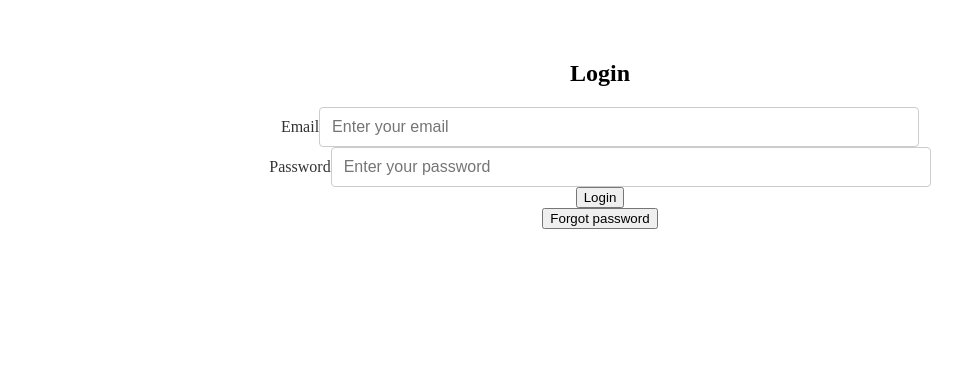
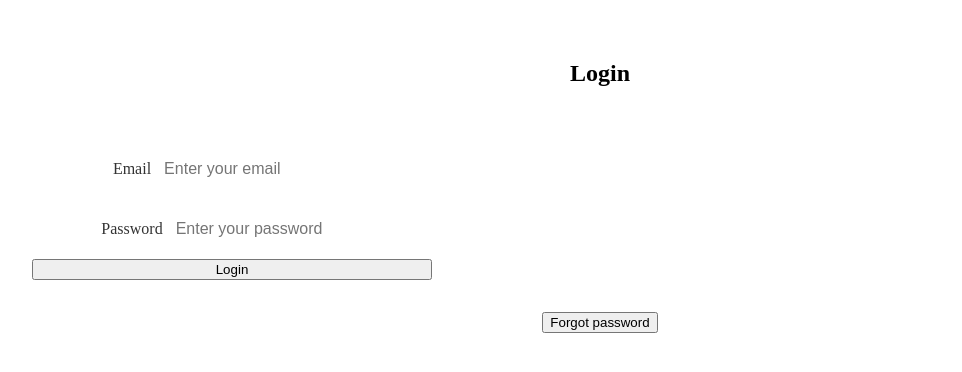
Before and after one commit to SabanaSK/Book-Library, a React (Vite) app: page /#/ in a window 1280 px wide. Shown: the top 372 px of the page, without its empty margins (40-1002 px from the left). Built offline with nearby package versions, Linux system fonts and the light colour scheme.

Commit message:
Made changes in LoginPage CSS
- Updated LoginPage.jsx , CSS file with App.css.

```diff
--- a/src/App.css
+++ b/src/App.css
@@ -4,3 +4,42 @@
   padding: 2rem;
   text-align: center;
 }
+
+:root {
+  --white-font-color: #fff;
+  --background-button: #ec578e;
+  --background-button-hover: #d64481;
+  --background-form: #D782E0;
+  --font-family: helvetica, arial, sans-serif;
+}
+
+input[type="text"]:focus,
+input[type="password"]:focus {
+  .error {
+    margin-top: 0.25rem;
+    font-size: 0.875rem;
+  }
+}
+
+input[type="text"],
+input[type="password"] {
+  margin: 0.5rem 0;
+  padding: 0.75rem;
+  border: 1px solid #fff;
+  background: transparent;
+  border-radius: 4px;
+  outline: none;
+  color: white;
+  font-size: 1rem;
+  transition: border-color 0.3s ease-in-out;
+}
+
+form {
+  padding: 2rem;
+  border-radius: 8px;
+  width: 80%;
+  max-width: 400px;
+  display: flex;
+  flex-direction: column;
+
+}
--- a/src/pages/LoginPage/LoginPage.jsx
+++ b/src/pages/LoginPage/LoginPage.jsx
@@ -100,7 +100,7 @@ const LoginPage = () => {
   };
 
   return (
-    <div className={styles.loginPage}>
+    <div className={styles["login-Page"]}>
       <h2>Login</h2>
       <form onSubmit={handleSubmit} ref={formRef}>
         <Input
@@ -110,7 +110,7 @@ const LoginPage = () => {
           onChange={handleInputChange}
           placeholder="Enter your email"
         />
-        {errors.email && <p className={styles.error}>{errors.email}</p>}
+        {errors.email && <p className={styles["error"]}>{errors.email}</p>}
         <Input
           label="Password"
           type="password"
@@ -118,18 +118,19 @@ const LoginPage = () => {
           onChange={handleInputChange}
           placeholder="Enter your password"
         />
-        {errors.password && <p className={styles.error}>{errors.password}</p>}
+        {errors.password && (
+          <p className={styles["error"]}>{errors.password}</p>
+        )}
         {errors.genericError && (
-          <p className={styles.error}>{errors.genericError}</p>
+          <p className={styles["error"]}>{errors.genericError}</p>
         )}
-        <button type="submit" className={styles.submitButton}>
+        <button type="submit" className={styles["submitButton"]}>
           Login
         </button>
       </form>
       <button
         onClick={handleForgotPasswordClick}
-        className={styles.forgotButton}
-      >
+        className={styles["forgot-Button"]}>
         Forgot password
       </button>
     </div>
--- a/src/pages/LoginPage/LoginPage.module.css
+++ b/src/pages/LoginPage/LoginPage.module.css
@@ -1,108 +1,36 @@
-/* * {
-  margin: 0;
-  padding: 0;
-  box-sizing: border-box;
-
-}
-
-body {
-  background: linear-gradient(135deg, #EC578E, #673AB7);
-}
-
-.loginPage {
+.login-page {
   display: flex;
   flex-direction: column;
   justify-content: center;
   align-items: center;
   height: 100vh;
-
-}
-
-h2 {
-  color: #FFFFFF;
-  font-size: 2rem;
-  margin-bottom: 2rem;
-}
-
-form {
-  background: rgba(255, 255, 255, 0.05);
-  padding: 2rem;
-  border-radius: 8px;
-  box-shadow: 0px 0px 15px rgba(0, 0, 0, 0.2);
-  width: 80%;
-  max-width: 400px;
-  display: flex;
-  flex-direction: column;
-}
-
-input[type="text"],
-input[type="password"] {
-  margin: 0.5rem 0;
-  padding: 0.75rem;
-  border: 1px solid #FFFFFF;
-  background: transparent;
-  border-radius: 4px;
-  outline: none;
-  color: #FFFFFF;
-  font-size: 1rem;
-  transition: border-color 0.3s ease-in-out;
-  width: 300px;
-}
-
-label {
-  font-family: Arial, Helvetica, sans-serif;
-  font-size: 1rem;
-  font-weight: bold;
-  margin-bottom: 8px;
-  color: white;
-  padding: 20px;
 }
 
 
-input[type="text"]:focus,
-input[type="password"]:focus {
-  border-color: #EC578E;
-  padding-left: 30px;
-  width: 100px;
-}
-
-.error {
-  color: #FF5252;
-  margin-top: 0.25rem;
-  font-size: 0.875rem;
-}
-
-.submitButton,
-.forgotButton,
-.registerButton {
+.button {
   margin: 1rem 0;
   padding: 0.75rem;
   border: none;
   border-radius: 4px;
-  background: #EC578E;
-  color: #FFFFFF;
+  background: var(--background-button);
+  color: var(--white-font-color);
   font-size: 1rem;
   cursor: pointer;
   transition: background 0.3s ease-in-out;
 }
 
-.submitButton:hover,
-.forgotButton:hover,
-.registerButton:hover {
-  background: #D64481;
+.button:hover {
+  background: var(--background-button-hover);
 }
 
-.registerButton {
+.forgot-button {
   align-self: center;
   background: transparent;
-  border: 1px solid #FFFFFF;
-  text-decoration: none;
+  border: none;
+  color: #fff;
+  text-decoration: underline;
 }
 
-.forgotButton {
-  align-self: flex-center;
-  background: transparent;
-  border: none;
-  color: #FFFFFF;
-  text-decoration: underline;
-} */
+.forgot-button:hover {
+  background: var(--background-button-hover);
+}
```
